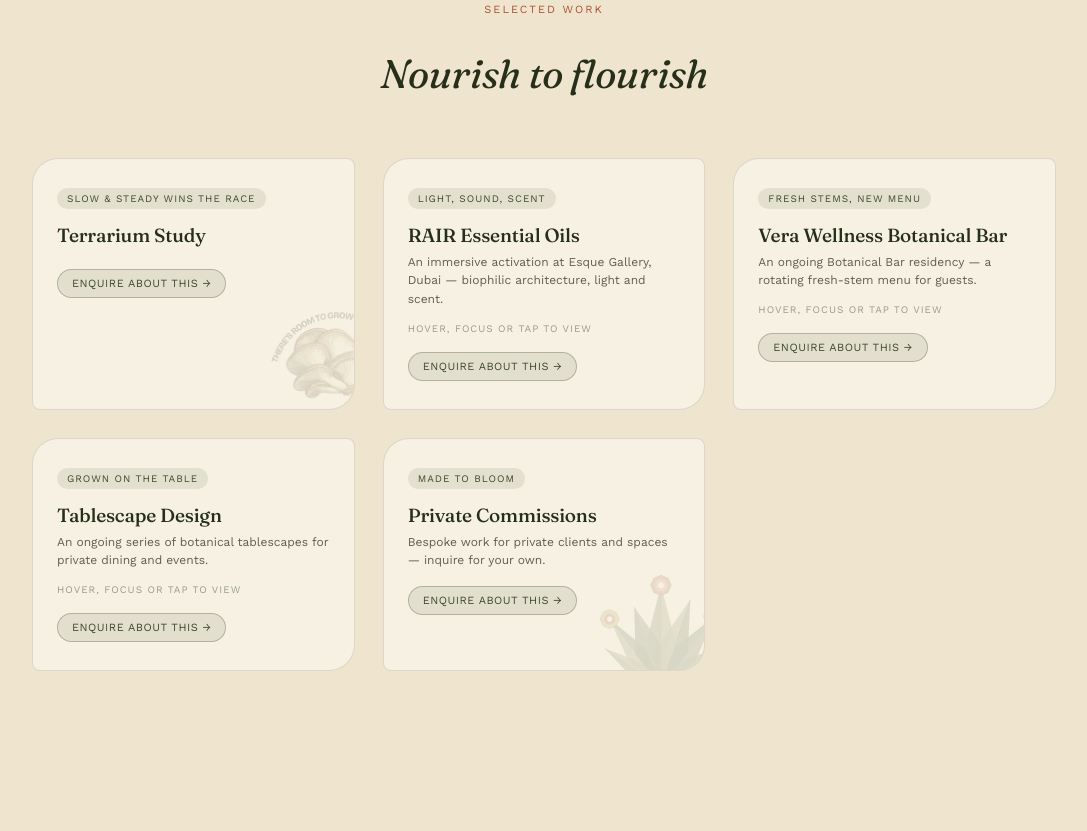
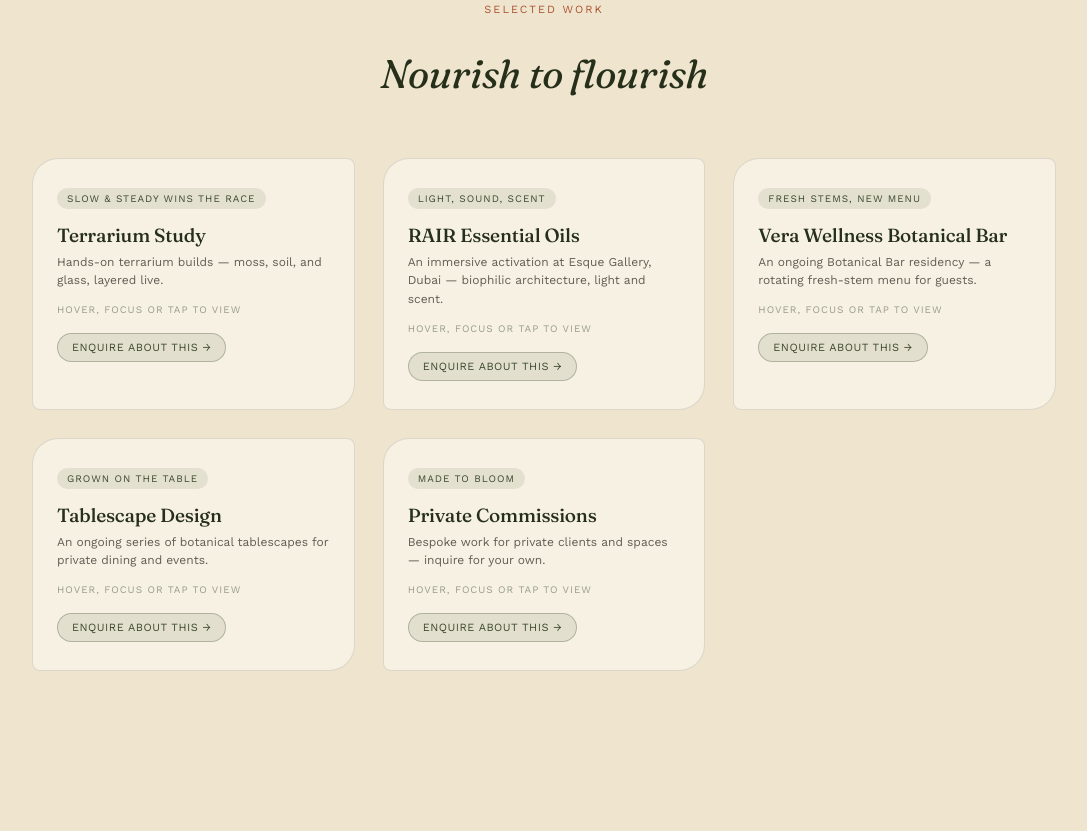
Before and after one commit to Botanical-Architecture/Botanical-Architecture-Dubai, a website: page index.html in a window 1280 px wide. Shown: the part 1329-2160 px from the top of the page, without its empty margins (96-1183 px from the left). Drawn offline with nearby package versions, Linux system fonts and the light colour scheme.

Commit message:
Real photos for Terrarium Study and Private Commissions (#14)
Real photos for Terrarium Study and Private Commissions, crop fix, and dead-code cleanup. Verified live in a real browser.

```diff
--- a/index.html
+++ b/index.html
@@ -318,31 +318,6 @@ section {
     color: var(--moss-deep);
 }
 
-.card .mushroom {
-    position: absolute;
-    right: -22px;
-    bottom: -26px;
-    width: 110px;
-    opacity: 0.16;
-    pointer-events: none;
-}
-
-/* Canvas-drawn corner watermarks for the text-only work cards. Mirrors the
-   .mushroom treatment, but resets the global `canvas` rule (full width /
-   460px / cream fill) since these are small transparent corner motifs. */
-.card .card-illus {
-    position: absolute;
-    right: -22px;
-    bottom: -26px;
-    width: 130px;
-    height: 150px;
-    max-width: none;
-    background: transparent;
-    border-radius: 0;
-    opacity: 0.16;
-    pointer-events: none;
-}
-
 /* Real project photos: prominent, cover-cropped, echoing the card's own
    asymmetric border-radius (not a faint corner watermark like the illus). */
 .card .card-detail {
@@ -360,6 +335,13 @@ section {
     object-fit: cover;
     border-radius: 20px 6px 20px 6px;
     margin-top: 18px;
+}
+
+/* Private Commissions is a tall portrait shot with the installation (plinth,
+   moss, plants) in the lower half — anchor the cover-crop to the base so the
+   card shows the work, not the empty gallery ceiling. */
+.card .card-photo[src*="work-private-commission"] {
+    object-position: center bottom;
 }
 
 /* Real-photo cards keep their photo hidden until the visitor engages —
@@ -911,10 +893,12 @@ footer .foot-copy {
         <h2>Nourish to flourish</h2>
     </div>
     <div class="grid">
-        <div class="card">
+        <div class="card card--photo" tabindex="0">
             <span class="tag">Slow &amp; steady wins the race</span>
             <h3>Terrarium Study</h3>
-            <img class="mushroom" src="assets/illustration-mushroom.webp" alt="" aria-hidden="true">
+            <p class="card-detail">Hands-on terrarium builds — moss, soil, and glass, layered live.</p>
+            <span class="card-hint">Hover, focus or tap to view</span>
+            <img class="card-photo" src="assets/work-terrarium-study.webp" alt="Hands assembling terrariums in large glass vessels with moss, soil and tools during a terrarium-building workshop.">
             <button type="button" class="enquire-btn" data-project="Terrarium Study">Enquire about this →</button>
         </div>
         <div class="card card--photo" tabindex="0">
@@ -941,11 +925,12 @@ footer .foot-copy {
             <img class="card-photo" src="assets/work-tablescape.webp" alt="A styled tablescape of gerbera daisies, tomatoes and a bell pepper arranged as botanical table decor.">
             <button type="button" class="enquire-btn" data-project="Tablescape Design">Enquire about this →</button>
         </div>
-        <div class="card">
+        <div class="card card--photo" tabindex="0">
             <span class="tag">Made to bloom</span>
             <h3>Private Commissions</h3>
             <p class="card-detail">Bespoke work for private clients and spaces — inquire for your own.</p>
-            <canvas class="card-illus" data-illus="private" aria-hidden="true"></canvas>
+            <span class="card-hint">Hover, focus or tap to view</span>
+            <img class="card-photo" src="assets/work-private-commission.webp" alt="A living installation in a white gallery — moss cascading down a concrete plinth beside a tall plant reaching toward the ceiling, among circular wall art.">
             <button type="button" class="enquire-btn" data-project="Private Commissions">Enquire about this →</button>
         </div>
     </div>
@@ -1509,40 +1494,6 @@ spySections.forEach(function (section) { navObserver.observe(section); });
 sizeCanvas();
 draw(1);
 
-/* Corner watermarks for the three text-only work cards. Reuses the same
-   faceted-bloom system as the Design Scope slider (simplified/smaller), drawn
-   once into each card's small <canvas> with a distinct parameter set so no two
-   cards (or Terrarium's mushroom) look alike. */
-const cardIllusConfig = {
-    living:  { facets: 5, blooms: 1, bloomSides: 6, spread: 90,  fill: 0.72 }, // upward starter
-    desert:  { facets: 3, blooms: 0, bloomSides: 6, spread: 68,  fill: 0.72 }, // sparse / structural
-    private: { facets: 9, blooms: 3, bloomSides: 8, spread: 150, fill: 0.92 }  // full, premium statement
-};
-
-function drawCardWatermark(canvasEl) {
-    const config = cardIllusConfig[canvasEl.dataset.illus];
-    if (!config) return;
-
-    const dpr = window.devicePixelRatio || 1;
-    const rect = canvasEl.getBoundingClientRect();
-    const w = rect.width;
-    const h = rect.height;
-    if (w === 0 || h === 0) return;
-
-    const cctx = canvasEl.getContext("2d");
-    canvasEl.width = Math.round(w * dpr);
-    canvasEl.height = Math.round(h * dpr);
-    cctx.setTransform(dpr, 0, 0, dpr, 0, 0);
-    cctx.clearRect(0, 0, w, h);
-
-    // Sit the base near the bottom of the canvas; the CSS offset bleeds the
-    // lower edge off the card corner, matching the .mushroom watermark.
-    const rng = makeRng(config.facets * 131 + config.blooms * 7 + 3);
-    drawFacetComposition(cctx, w / 2, h - 10, config, h, rng);
-}
-
-document.querySelectorAll(".card-illus").forEach(drawCardWatermark);
-
 /* Touch parity for the real-photo cards: hover/:focus-within already reveal
    the photo via CSS, but touch devices have no hover — so tapping a card
    toggles a .revealed class. Tapping another card or outside clears others. */
```
Also changed, not shown: assets/illustration-mushroom.webp (deleted), assets/work-private-commission.webp (added), assets/work-terrarium-study.webp (added).
